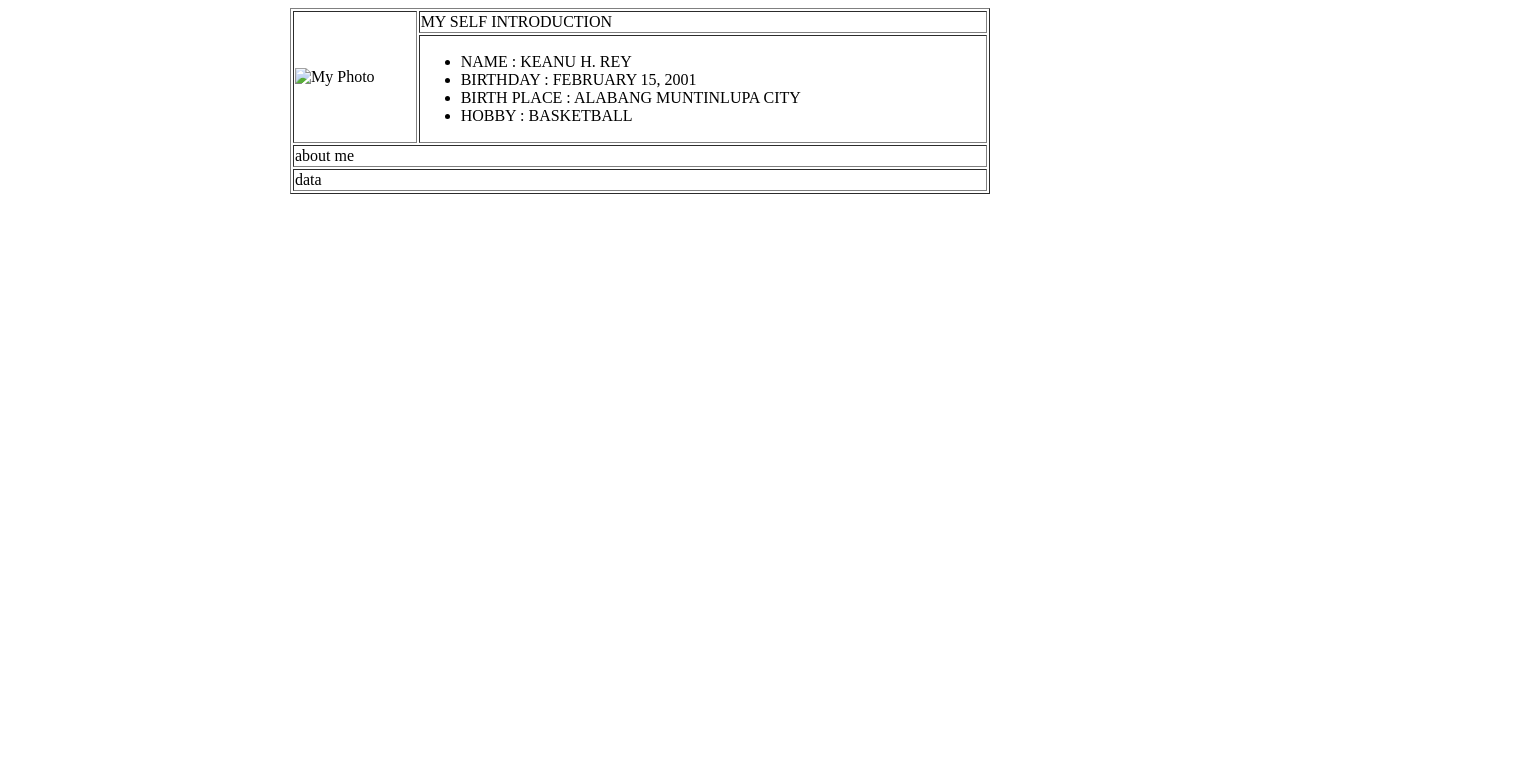
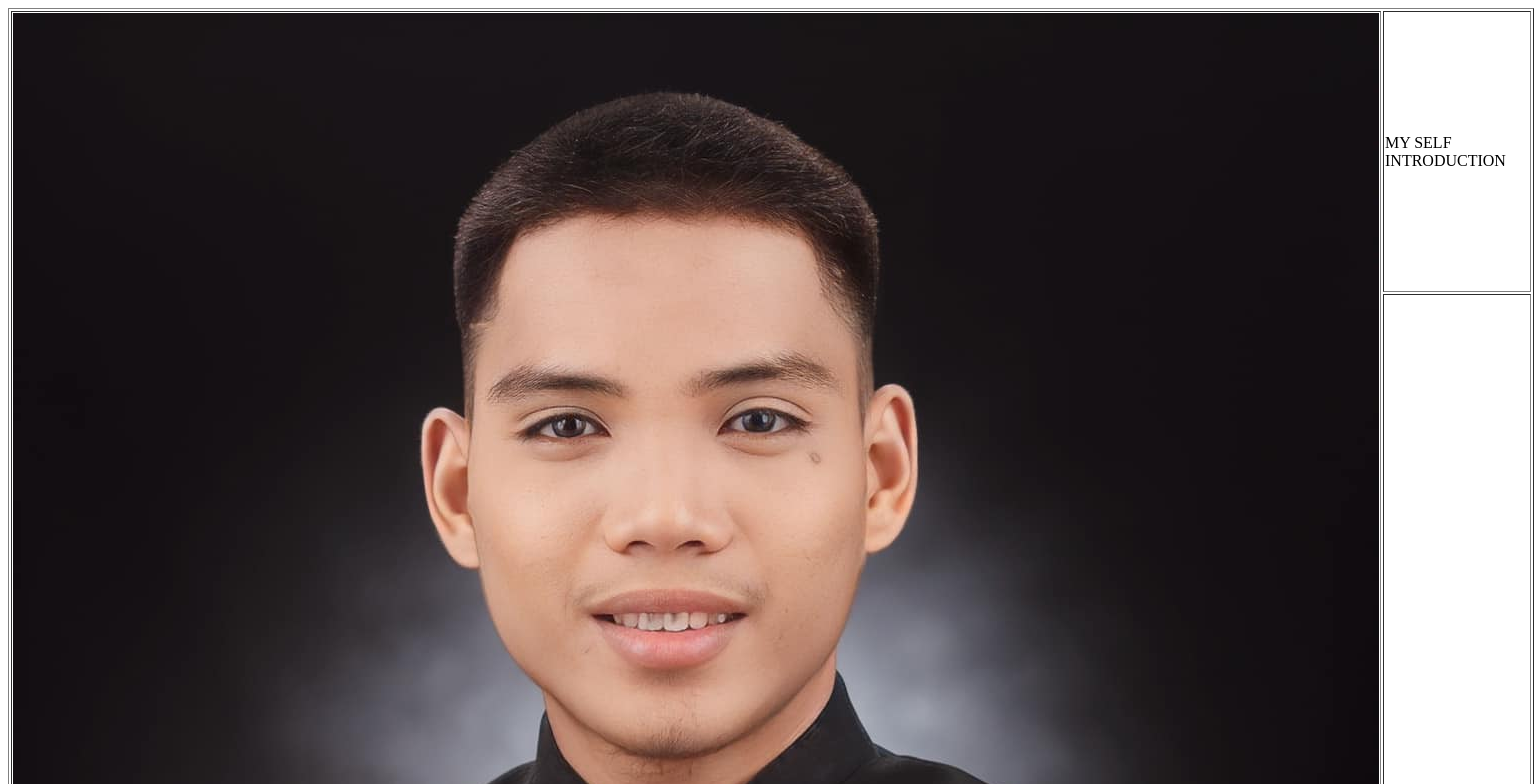
Before and after one commit to reykeanu/reykeanu.github.io, a plain HTML site: page index.html in a window 1280 px wide. Shown: the top 784 px of the page, 1534 px wide, since content can reach past the window. Drawn offline with Linux system fonts and the light colour scheme.

Commit message:
Update index.html

```diff
--- a/index.html
+++ b/index.html
@@ -8,7 +8,7 @@
     <table width="700px" height=50px" border="1">
       <tr>
         <td rowspan="2">
-          <img src= "" alt=" My Photo">
+          <img src= "website/355151538_1672346653208275_26832091066702843_n.jpg" alt=" My Photo">
         </td>
         <td>MY SELF INTRODUCTION </td>
       </tr>
```
